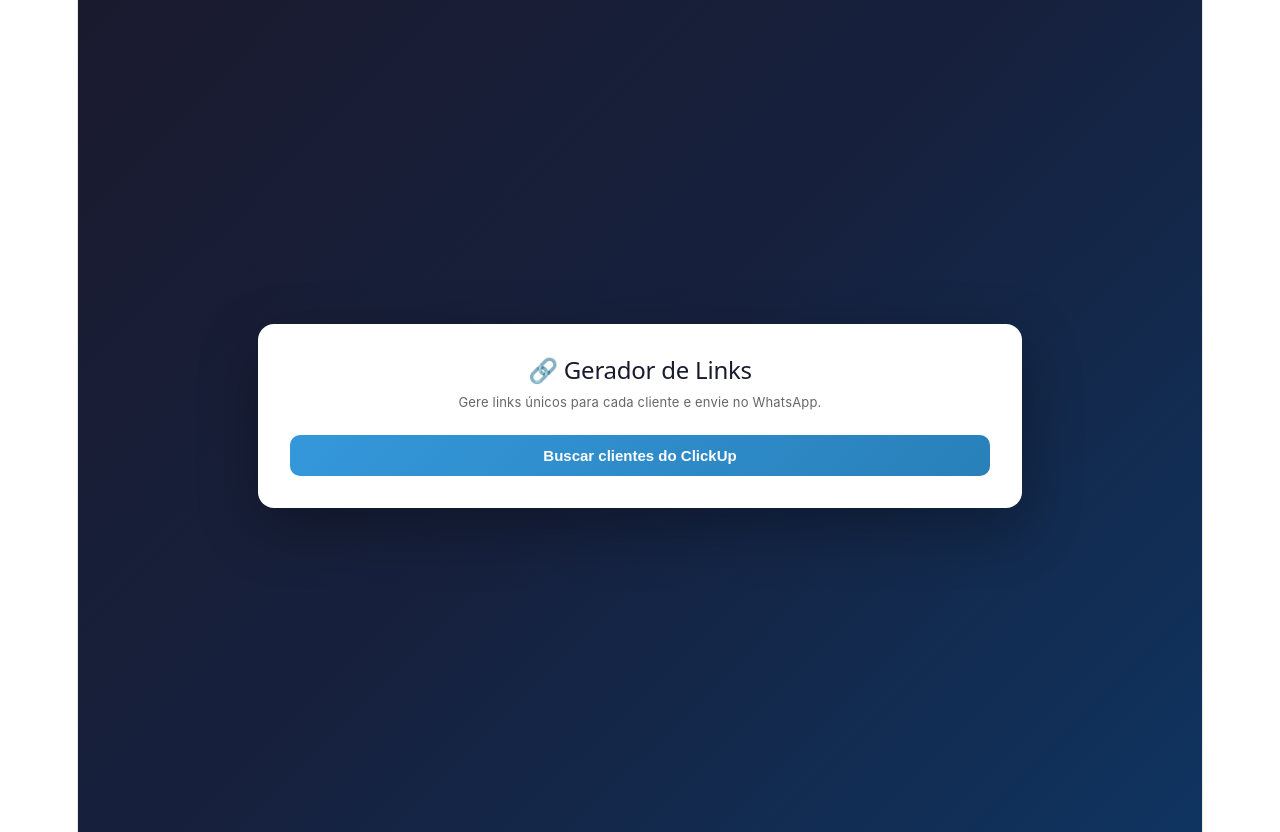
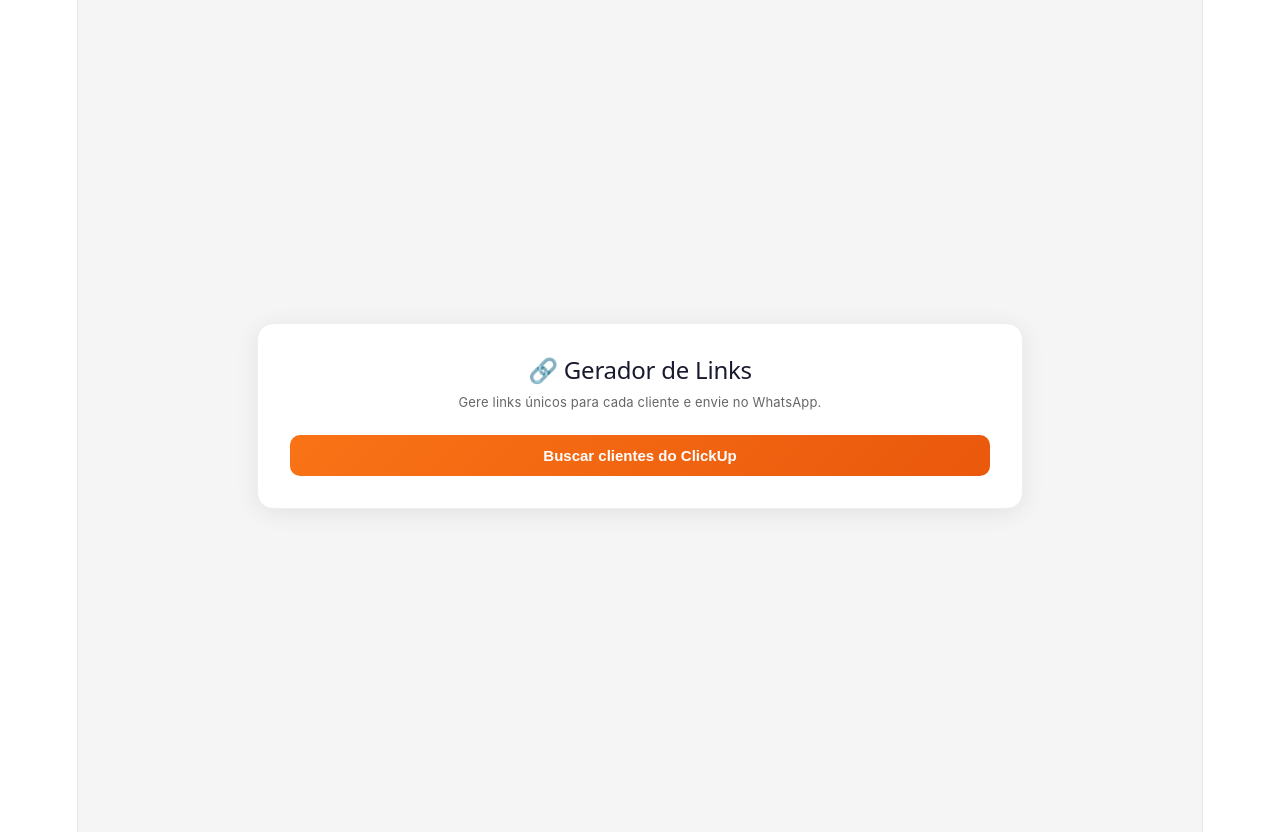
Before and after one commit to victoralmeida-dot/vitejs-vite-tccsdkhj, a React (Vite) app: page / in a window 1280 px wide. Built offline with nearby package versions, Linux system fonts and the light colour scheme.

Commit message:
Update App.tsx

```diff
--- a/src/App.tsx
+++ b/src/App.tsx
@@ -90,6 +90,11 @@ Confirme com {"ok": true}.`,
   return (
     <div style={styles.page}>
       <div style={styles.card}>
+        <img
+          src="https://pages.greatpages.com.br/www.ecommercepuro.com.br/1776877996/imagens/desktop/14938-5a19bd7255a4a0c17fc1ff87fa8ee9a2.png"
+          alt="Ecommerce Puro"
+          style={{ height: 52, objectFit: "contain", marginBottom: 20 }}
+        />
         <h2 style={{ color: "#1a1a2e", marginBottom: 4, textAlign: "center" }}>
           Pesquisa de Parceiros
         </h2>
@@ -340,7 +345,7 @@ export default function App() {
 const styles: Record<string, React.CSSProperties> = {
   page: {
     minHeight: "100vh",
-    background: "linear-gradient(135deg, #1a1a2e 0%, #16213e 50%, #0f3460 100%)",
+    background: "#f5f5f5",
     display: "flex",
     alignItems: "center",
     justifyContent: "center",
@@ -353,10 +358,11 @@ const styles: Record<string, React.CSSProperties> = {
     padding: 32,
     width: "100%",
     maxWidth: 480,
-    boxShadow: "0 20px 60px rgba(0,0,0,0.3)",
+    boxShadow: "0 4px 24px rgba(0,0,0,0.08)",
     display: "flex",
     flexDirection: "column",
     alignItems: "center",
+    border: "1px solid #eee",
   },
   grid: {
     display: "grid",
@@ -382,7 +388,7 @@ const styles: Record<string, React.CSSProperties> = {
     color: "#2980b9",
   },
   btn: {
-    background: "linear-gradient(135deg, #3498db, #2980b9)",
+    background: "linear-gradient(135deg, #f97316, #ea580c)",
     color: "#fff",
     border: "none",
     borderRadius: 10,
```
